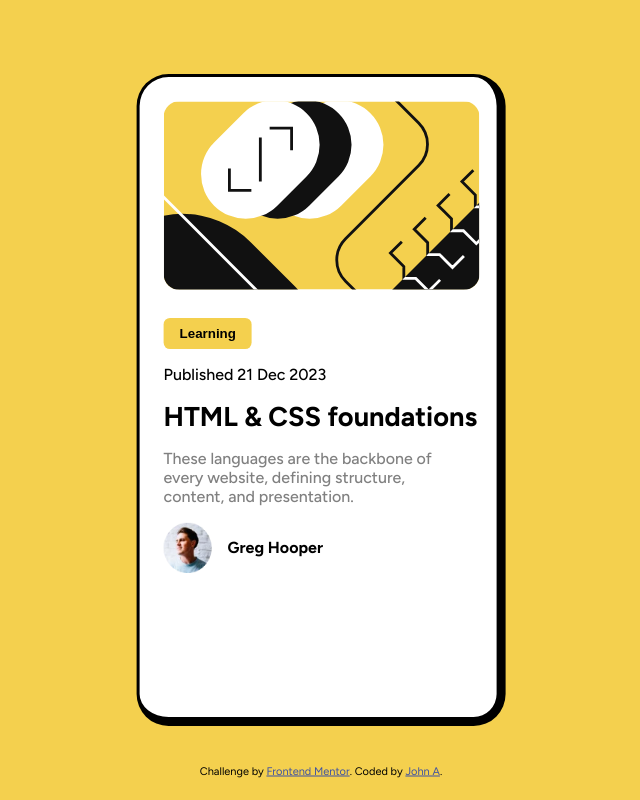
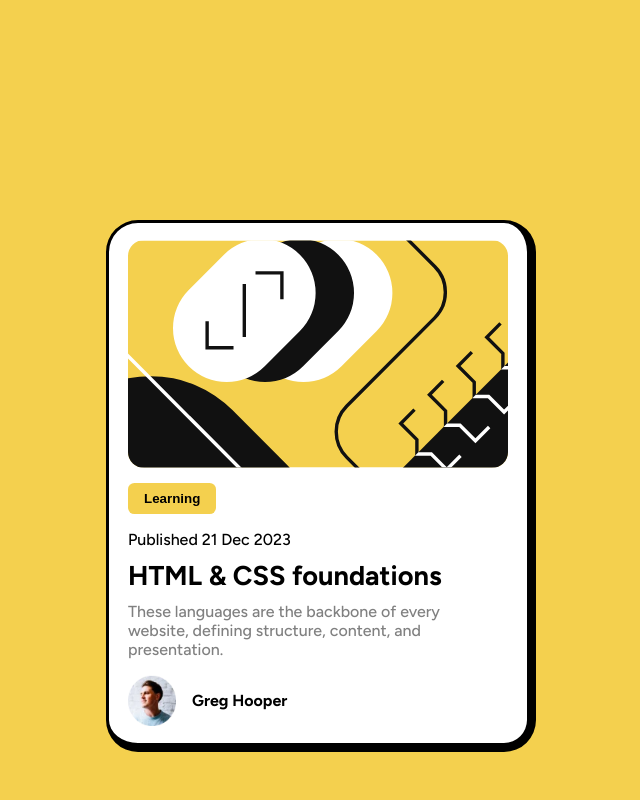
Before and after one commit to ajkun55/Blog-preview-card, a plain HTML site: page index.html in a window 1280 px wide. Shown: the top 800 px of the page, without its empty margins (319-959 px from the left). Drawn offline with Linux system fonts and the light colour scheme.

Commit message:
Add files via upload

```diff
--- a/index.html
+++ b/index.html
@@ -19,7 +19,7 @@
 <body>
 <div class="container">
   <div class="bgp">
-    <object data="assets/images/illustration-article.svg"> </object>
+    <img src="assets/images/illustration-article.svg" alt=''>
   </div>
 
   <div class="topic">
--- a/style.css
+++ b/style.css
@@ -6,31 +6,35 @@
     --fw-l:500; --fw-b:700;
 }
 body{
-    width: 100;height: 100vh;margin: 0;
+    width: 100%;height: 906px;margin: 0;
     font-size: 16px;
     font-family: "Figtree";
     background-color: var(--clr-Yellow);
 }
 .container{
     background-color: var(--clr-White);
-    width: 26%;
-    height: 80%;
-    padding-left: 1.5rem;
-    position: absolute; left: 50%;top: 50%;transform: translate(-50%,-50%);
-    display: flex;flex-direction: column;
+    width: 380px; margin: 220px auto;
+    height: 520px;
+    padding-left: 1.2rem;padding-right: 1.2rem;
+  /*   position: absolute; left: 50%;top: 50%;transform: translate(-50%,-50%);
+ */   display: flex;flex-direction: column;
+    justify-content: center;
     border-radius: 2rem;
     border-top: solid;border-left: solid;
     border-bottom: 0.6rem solid;border-right: 0.6rem solid;
 }
 .bgp{
-    margin: 1.5rem 0;
+    margin: 1.2rem 0;
+    height: 44%;
 }
-.bgp object{
-    border-radius: 1rem; width: 95%;
+.bgp img{
+    border-radius: 1rem; width: 100%;
 }
 button{
     background: var(--clr-Yellow); border: none;
-    padding: 0.5rem 1rem; border-radius: 0.4rem;
+    padding: 0.5rem 1rem;
+    border-radius: 0.4rem;
+    margin-top: -1rem;
     font-weight: var(--fw-b);
 }
 .time p{
@@ -39,7 +43,7 @@ button{
 h1{
     font-weight: var(--fw-b);
     font-size: 1.7rem;
-    margin: 0;
+    margin: -0.4rem 0;
 }
 h1:hover{
     color: var(--clr-Yellow);
@@ -52,7 +56,7 @@ h1:hover{
 }
 
 .author{
-    display: flex; gap: 1rem;
+    display: flex; gap: 1rem; margin-bottom: 1.2rem;
 }
 .author object{
     width: 3rem;height: auto;
@@ -62,12 +66,12 @@ h1:hover{
 }
 
 .attribution{
-    position: absolute; left: 50%;bottom: 1rem;transform: translate(-50%,-50%);
+   display: flex;justify-content: center;
 }
 
 @media (width < 450px){
     body{
-        font-size: 12px;
+        font-size: 12px;height: 100vh;
     }
     .container{
         width: 80%;
@@ -77,9 +81,6 @@ h1:hover{
     h1{
         font-size: 1.3rem;
     }
-    .bgp {
-
-    }
 }
 @media (450px < width < 750px){
     .container{
```
